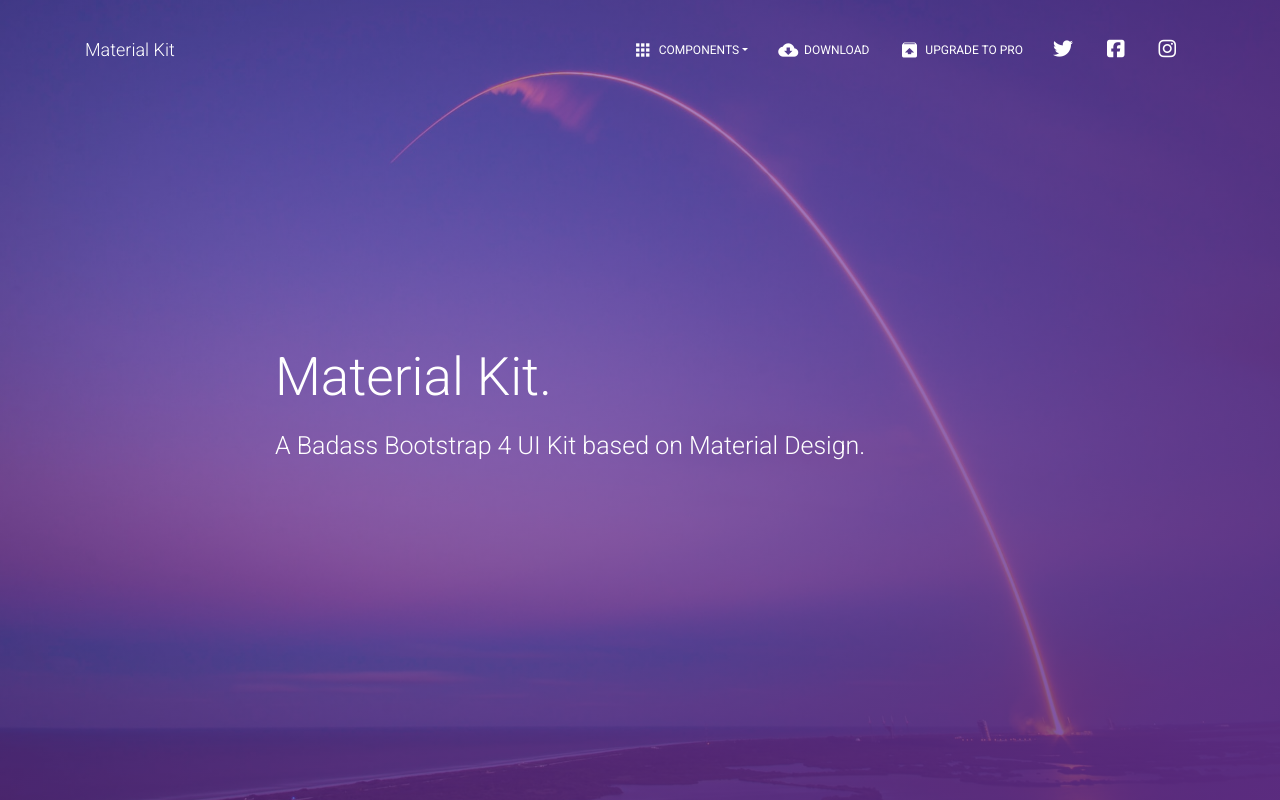
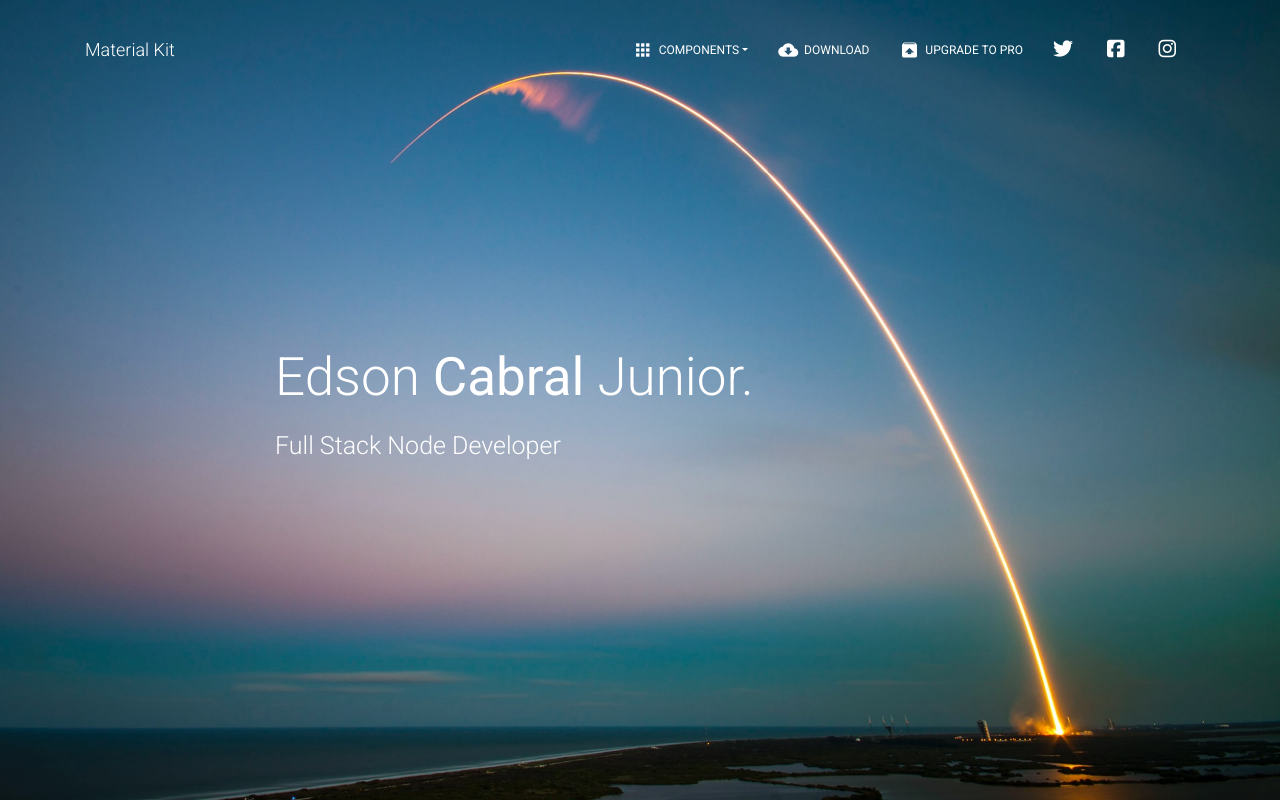
Before and after one commit to e2cabral/e2cabral.github.io, a React (Create React App) app: page / in a window 1280 px wide. Built offline with nearby package versions, Linux system fonts and the light colour scheme.

Commit message:
🚧 create a projects component

```diff
--- a/src/components/Presentation/Presentation.tsx
+++ b/src/components/Presentation/Presentation.tsx
@@ -4,13 +4,15 @@ import './index.css';
 
 export const Presentation = () => {
   return (
-    <div className="page-header header-filter clear-filter purple-filter e2-bg-image" data-parallax="true">
+    <div className="page-header header-filter clear-filter e2-bg-image" data-parallax="true">
       <div className="container">
         <div className="row">
           <div className="col-md-8 ml-auto mr-auto">
             <div className="brand">
-              <h1>Material Kit.</h1>
-              <h3>A Badass Bootstrap 4 UI Kit based on Material Design.</h3>
+              <h1>Edson <strong>Cabral</strong> Junior.</h1>
+              <h3>
+                Full Stack Node Developer
+              </h3>
             </div>
           </div>
         </div>
```
